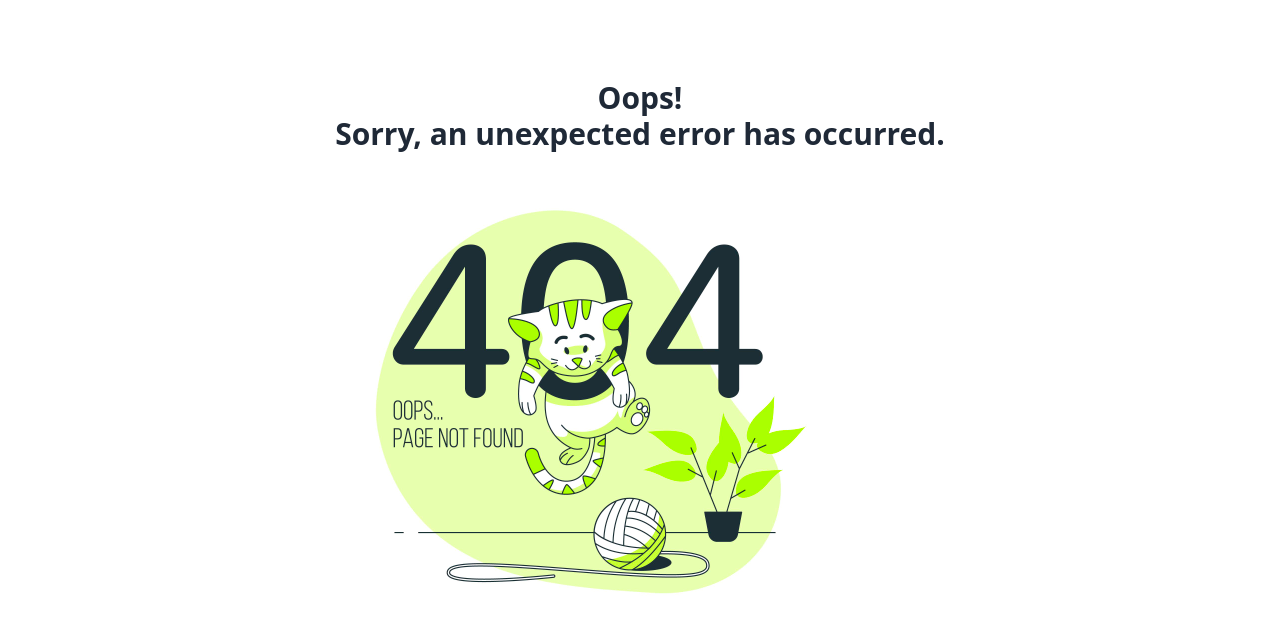
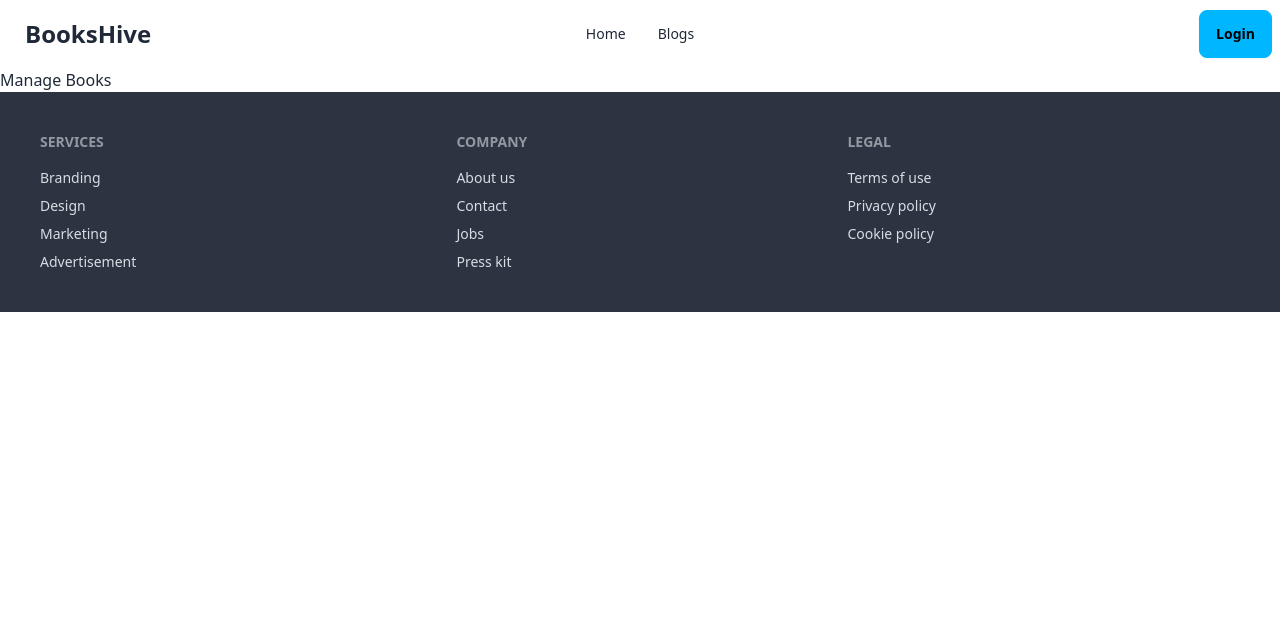
Before and after one commit to Nadim-Nion/warehouse-client, a React (Vite) app: page /manage-books in a window 1280 px wide. Shown: the top 632 px of the page. Built offline with nearby package versions, Linux system fonts and the light colour scheme; no server answers.

Commit message:
manage books link button added in home page

```diff
--- a/src/Routes/Route.jsx
+++ b/src/Routes/Route.jsx
@@ -7,6 +7,7 @@ import ErrorPage from "../components/ErrorPage/ErrorPage";
 import SingleBook from "../pages/SingleBook/SingleBook";
 import PrivateRoute from "./PrivateRoute";
 import QuantityProvider from "../providers/QuantityProvider";
+import ManageBooks from "../pages/ManageBooks/ManageBooks";
 
 const router = createBrowserRouter([
     {
@@ -34,6 +35,10 @@ const router = createBrowserRouter([
                     </QuantityProvider>
                 </PrivateRoute>,
                 loader: ({ params }) => fetch(`http://localhost:5000/books/${params.id}`)
+            },
+            {
+                path: "/manage-books",
+                element: <ManageBooks></ManageBooks>
             }
         ]
     },
--- a/src/components/Book/Book.jsx
+++ b/src/components/Book/Book.jsx
@@ -1,5 +1,6 @@
 import React, { useEffect, useState } from 'react';
 import BookCard from '../BookCard/BookCard';
+import { Link } from 'react-router-dom';
 
 const Book = () => {
     const [books, setBooks] = useState([]);
@@ -20,6 +21,17 @@ const Book = () => {
                     ></BookCard>)
                 }
             </div>
+            {/* <div className='text-4xl font-bold text-center'>
+                <button className="btn btn-active btn-link">Manage Books</button>
+            </div> */}
+            <div className='text-center mb-5'>
+                <Link to="/manage-books">
+                    <button className="btn btn-active btn-link font-bold text-2xl">
+                        Manage Books
+                    </button>
+                </Link>
+            </div>
+
         </div>
     );
 };
--- /dev/null
+++ b/src/pages/ManageBooks/ManageBooks.jsx
@@ -0,0 +1,11 @@
+import React from 'react';
+
+const ManageBooks = () => {
+    return (
+        <div>
+            <h2>Manage Books</h2>
+        </div>
+    );
+};
+
+export default ManageBooks;
--- a/src/pages/SingleBook/SingleBook.jsx
+++ b/src/pages/SingleBook/SingleBook.jsx
@@ -1,5 +1,5 @@
 import React, { useContext, useEffect } from 'react';
-import { useLoaderData } from 'react-router-dom';
+import { Link, useLoaderData } from 'react-router-dom';
 import RestockBook from './RestockBook/RestockBook';
 import { QuantityContext } from '../../providers/QuantityProvider';
 
@@ -51,7 +51,14 @@ const SingleBook = () => {
                     <p className='text-lg'>Sold: {sold}</p>
                     <p className='text-lg font-semibold transition-colors duration-300 hover:text-emerald-700'>Quantity: {quantity}</p>
                     <p className='text-lg font-semibold transition-colors duration-300 hover:text-emerald-700'>Price: ${price}</p>
-                    <div className="card-actions justify-end">
+                    <div className="card-actions justify-between">
+                        <div>
+                            <Link to="/manage-books">
+                                <button className="btn btn-active btn-link font-bold text-2xl">
+                                    Manage Books
+                                </button>
+                            </Link>
+                        </div>
                         <button onClick={() => handleDelivered(_id)} className="btn btn-info">Delivered</button>
                     </div>
                 </div>
```
